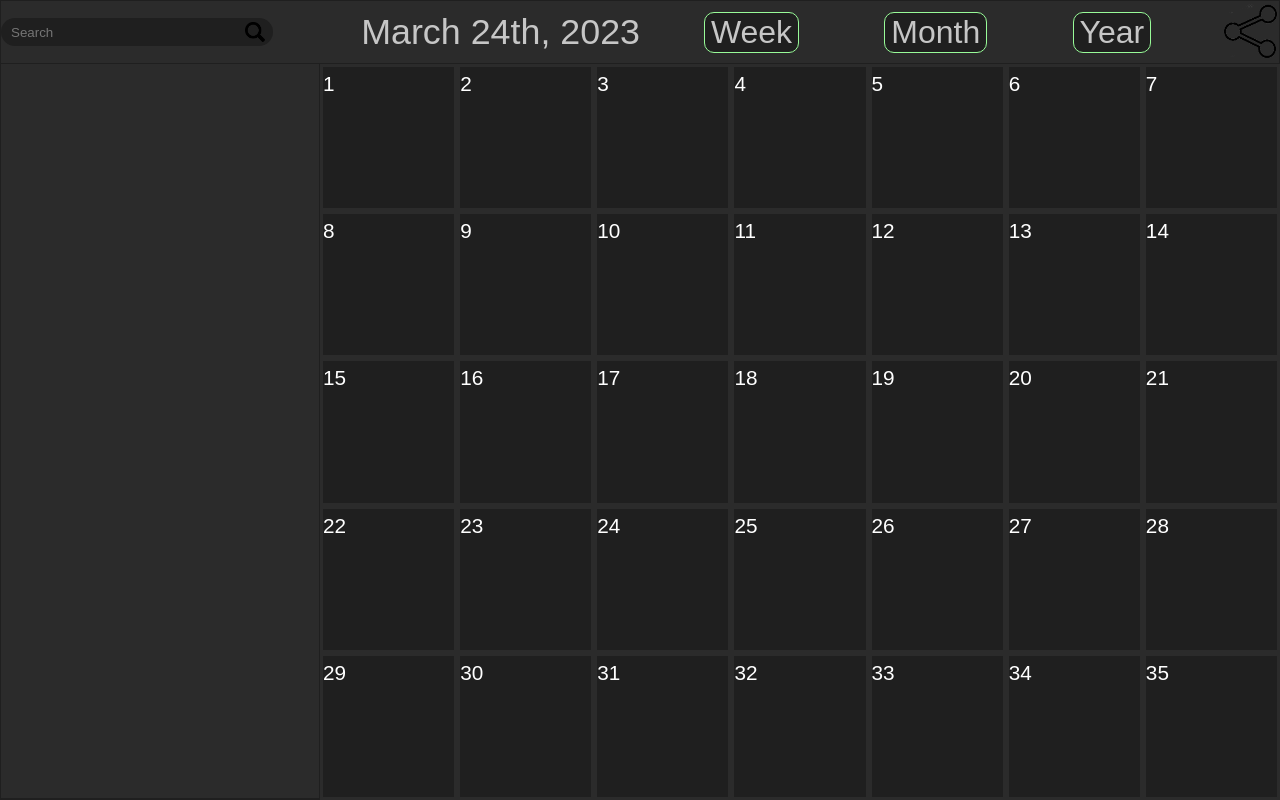
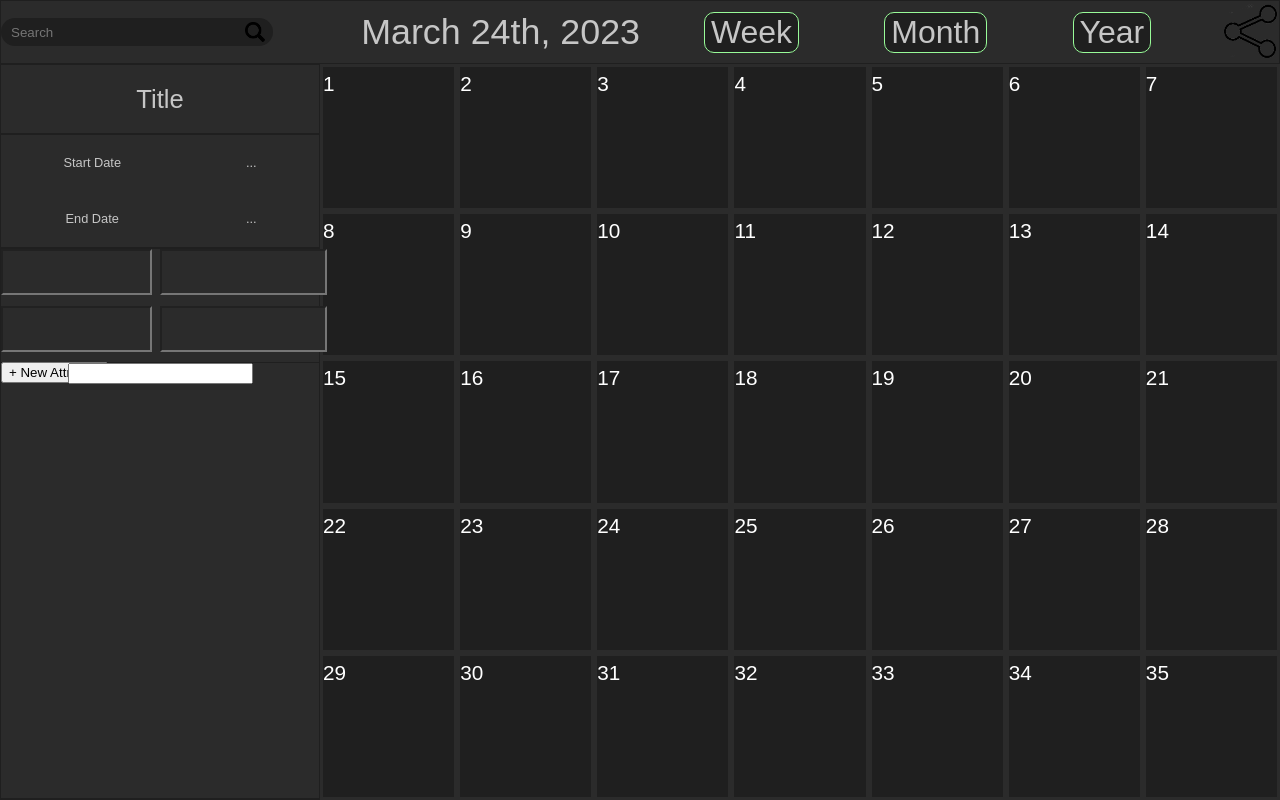
Before and after one commit to Team-AAAT/CanvasPlanner, an Electron app: page src/main/resources/views/index.html in a window 1280 px wide. Drawn offline with Linux system fonts and the light colour scheme.

Commit message:
Added list items

```diff
--- a/src/main/resources/styles/index.css
+++ b/src/main/resources/styles/index.css
@@ -7,111 +7,4 @@
     height: 92vh;
     display: flex;
     align-items: center;
-
 }
-/*-------------------------------------------------------------------------------------*/
-
-.menuBarContainer {
-    width: 100vw;
-    height: 8vh;
-    background: #2b2b2b;
-    border: 1px solid #1F1F1F;
-    box-sizing: border-box;
-    display: flex;
-    align-items: center;
-    justify-content: space-between;
-}
-
-.leftContainer{
-    width: 50%;
-    display: flex;
-    align-items: center;
-    justify-content: space-between;
-}
-
-.rightContainer{
-    width: 50%;
-    display: flex;
-    align-items: center;
-    justify-content: space-between;
-}
-/*-------------------------------------------------------------------------------------*/
-
-.menuBarContainer .searchBox{
-    height: 1vw;
-    width: 20vw;
-    border-radius: 50px;
-    background: #1f1f1f;
-    padding: .5rem;
-    display: flex;
-    justify-content: space-between;
-    align-items: center;
-}
-
-.menuBarContainer .searchBox .searchText{
-    width: 90%;
-    color: #c6c6c6;
-    font-family: Arial, Helvetica, sans-serif;
-    background-color: transparent;
-    border: none;
-    outline: none;
-
-}
-
-.menuBarContainer .searchBox .searchButton{
-    width: 8%;
-    height: 150%
-}
-
-
-/*-------------------------------------------------------------------------------------*/
-
-.menuBarContainer .dateText {
-    text-align: center;
-    color: #c6c6c6;
-    font-family: Arial, Helvetica, sans-serif;
-    font-style: normal;
-    font-weight: 400;
-    font-size: 2.8vw;
-    line-height: 68px;
-}
-
-/*-------------------------------------------------------------------------------------*/
-
-.menuBarContainer .calendarViewButtonDiv{
-    width: 70%;
-    padding-left: 10%;
-    display: flex;
-    justify-content: space-between;
-    align-items: center;
-
-
-}
-
-.menuBarContainer .calendarViewButton {
-    height: 7.87%;
-    font-family: Arial, Helvetica, sans-serif;
-    font-size: 2.5vw;
-    color: #c6c6c6;
-    background: #1F1F1F;
-    border: 1px solid #98FB98;
-    border-radius: 10px;
-}
-/*-------------------------------------------------------------------------------------*/
-
-.menuBarContainer .shareButton{
-    width: 9%;
-}
-
-/*-------------------------------------------------------------------------------------*/
-
-.selectedItemContainer {
-    width: 25vw;
-    height: 92vh;
-    background: #2b2b2b;
-    border: 1px solid #1F1F1F;
-    box-sizing: border-box;
-    transform: translateY(-1px);
-}
-
-/*-------------------------------------------------------------------------------------*/
--- /dev/null
+++ b/src/main/resources/styles/itemView.css
@@ -0,0 +1,99 @@
+.selectedItemContainer {
+    width: 25vw;
+    height: 92vh;
+    background: #2b2b2b;
+    border: 1px solid #1F1F1F;
+    box-sizing: border-box;
+    transform: translateY(-1px);
+    display: flex;
+    flex-direction: column;
+    align-items: center;
+}
+
+.selectedItemTitleContainer{
+    width: 100%;
+    height: auto;
+    border: 1px solid #1F1F1F;
+    display: flex;
+    justify-content: center;
+}
+
+.selectedItemTitle{
+    text-align: center;
+    color: #c6c6c6;
+    font-family: Arial, Helvetica, sans-serif;
+    font-style: normal;
+    font-weight: 400;
+    font-size: 2vw;
+    line-height: 68px;
+
+}
+
+.selectedItemFixedAttributeContainer{
+    width: 100%;
+    height: auto;
+    border: 1px solid #1F1F1F;
+    display: grid;
+
+}
+
+.selectedItemText{
+    text-align: center;
+    color: #c6c6c6;
+    font-family: Arial, Helvetica, sans-serif;
+    font-style: normal;
+    font-size: 1vw;
+    line-height: 7vh;
+
+}
+
+.selectedItemAttributeContainer{
+    width: 100%;
+    height: auto;
+    border: 1px solid #1F1F1F;
+
+}
+
+.selectedItemAttributeGrid{
+    width: 100%;
+    height: 100%;
+    /*border: 1px solid #1F1F1F;*/
+    display: grid;
+    grid-template-columns: auto auto;
+    /*grid-gap: 1vh;*/
+    /*position: relative;*/
+}
+
+.selectedItemAttributeField {
+    height: 5vh;
+    width: 90%;
+    text-align: center;
+    color: #c6c6c6;
+    font-family: Arial, Helvetica, sans-serif;
+    font-style: normal;
+    font-size: 1vw;
+    background-color: #2b2b2b;
+    /*border: none;*/
+    /*outline: none;*/
+}
+
+.selectedItemAttributeText {
+    height: 5vh;
+    width: 100%;
+    outline: none;
+    text-align: center;
+    color: #c6c6c6;
+    font-family: Arial, Helvetica, sans-serif;
+    font-style: normal;
+    font-size: 1vw;
+    background-color: #2b2b2b;
+    /*border: none;*/
+}
+
+.selectedItemAttributeButton{
+    /*width: 100%;*/
+    /*height: 100%;*/
+    /*background-color: #2b2b2b;*/
+    /*border: none;*/
+    /*outline: none;*/
+}
--- /dev/null
+++ b/src/main/resources/styles/menuBar.css
@@ -0,0 +1,91 @@
+.menuBarContainer {
+    width: 100vw;
+    height: 8vh;
+    background: #2b2b2b;
+    border: 1px solid #1F1F1F;
+    box-sizing: border-box;
+    display: flex;
+    align-items: center;
+    justify-content: space-between;
+}
+
+.leftContainer{
+    width: 50%;
+    display: flex;
+    align-items: center;
+    justify-content: space-between;
+}
+
+.rightContainer{
+    width: 50%;
+    display: flex;
+    align-items: center;
+    justify-content: space-between;
+}
+/*-------------------------------------------------------------------------------------*/
+
+.menuBarContainer .searchBox{
+    height: 1vw;
+    width: 20vw;
+    border-radius: 50px;
+    background: #1f1f1f;
+    padding: .5rem;
+    display: flex;
+    justify-content: space-between;
+    align-items: center;
+}
+
+.menuBarContainer .searchBox .searchText{
+    width: 90%;
+    color: #c6c6c6;
+    font-family: Arial, Helvetica, sans-serif;
+    background-color: transparent;
+    border: none;
+    outline: none;
+
+}
+
+.menuBarContainer .searchBox .searchButton{
+    width: 8%;
+    height: 150%
+}
+
+
+/*-------------------------------------------------------------------------------------*/
+
+.menuBarContainer .dateText {
+    text-align: center;
+    color: #c6c6c6;
+    font-family: Arial, Helvetica, sans-serif;
+    font-style: normal;
+    font-weight: 400;
+    font-size: 2.8vw;
+    line-height: 68px;
+}
+
+/*-------------------------------------------------------------------------------------*/
+
+.menuBarContainer .calendarViewButtonDiv{
+    width: 70%;
+    padding-left: 10%;
+    display: flex;
+    justify-content: space-between;
+    align-items: center;
+
+
+}
+
+.menuBarContainer .calendarViewButton {
+    height: 7.87%;
+    font-family: Arial, Helvetica, sans-serif;
+    font-size: 2.5vw;
+    color: #c6c6c6;
+    background: #1F1F1F;
+    border: 1px solid #98FB98;
+    border-radius: 10px;
+}
+/*-------------------------------------------------------------------------------------*/
+
+.menuBarContainer .shareButton{
+    width: 9%;
+}
--- a/src/main/resources/views/index.html
+++ b/src/main/resources/views/index.html
@@ -3,8 +3,11 @@
 <head>
     <meta charset="UTF-8">
     <link rel="stylesheet" href="../styles/index.css">
+    <link rel="stylesheet" href="../styles/menuBar.css">
+    <link rel="stylesheet" href="../styles/monthView.css">
+    <link rel="stylesheet" href="../styles/itemView.css">
     <script src="../scripts/index.js" defer></script>
-    <link rel="stylesheet" href="../styles/monthView.css">
+
 </head>
 <body class="base">
 
@@ -29,10 +32,31 @@
         </div>
     </div>
 
-
-
     <div class="mainContainer">
         <div class="selectedItemContainer">
+            <div class="selectedItemTitleContainer">
+                <label class="selectedItemTitle">Title</label>
+            </div>
+            <div class="selectedItemFixedAttributeContainer">
+                <Label class = "selectedItemText" style="grid-row: 1; grid-column: 1;">Start Date</Label>
+                <Label class = "selectedItemText" style="grid-row: 1; grid-column: 2;">...</Label>
+                <Label class = "selectedItemText" style="grid-row: 2; grid-column: 1;">End Date</Label>
+                <Label class = "selectedItemText" style="grid-row: 2; grid-column: 2;">...</Label>
+            </div>
+            <div class="selectedItemAttributeContainer">
+                <div class="selectedItemAttributeGrid">
+                    <input class="selectedItemAttributeField">
+                    <input class="selectedItemAttributeText">
+                    <input class="selectedItemAttributeField">
+                    <input class="selectedItemAttributeText">
+                </div>
+                <button class="selectedItemAttributeButton">+ New Attribute</button>
+            </div>
+
+            <div>
+                <input class="selectedItemDescription">
+            </div>
+
         </div>
         <div class="monthViewContainer">
             <div class="monthRowContainer">
```
